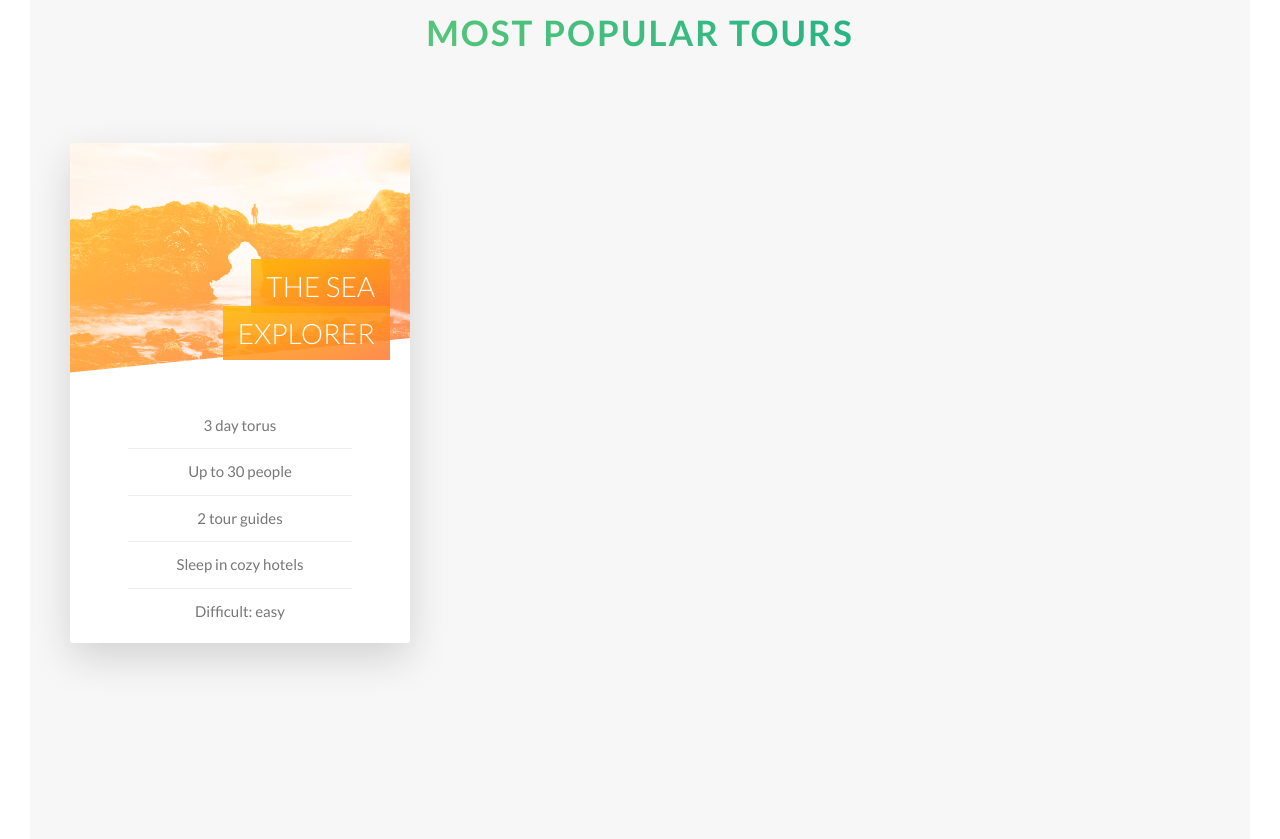
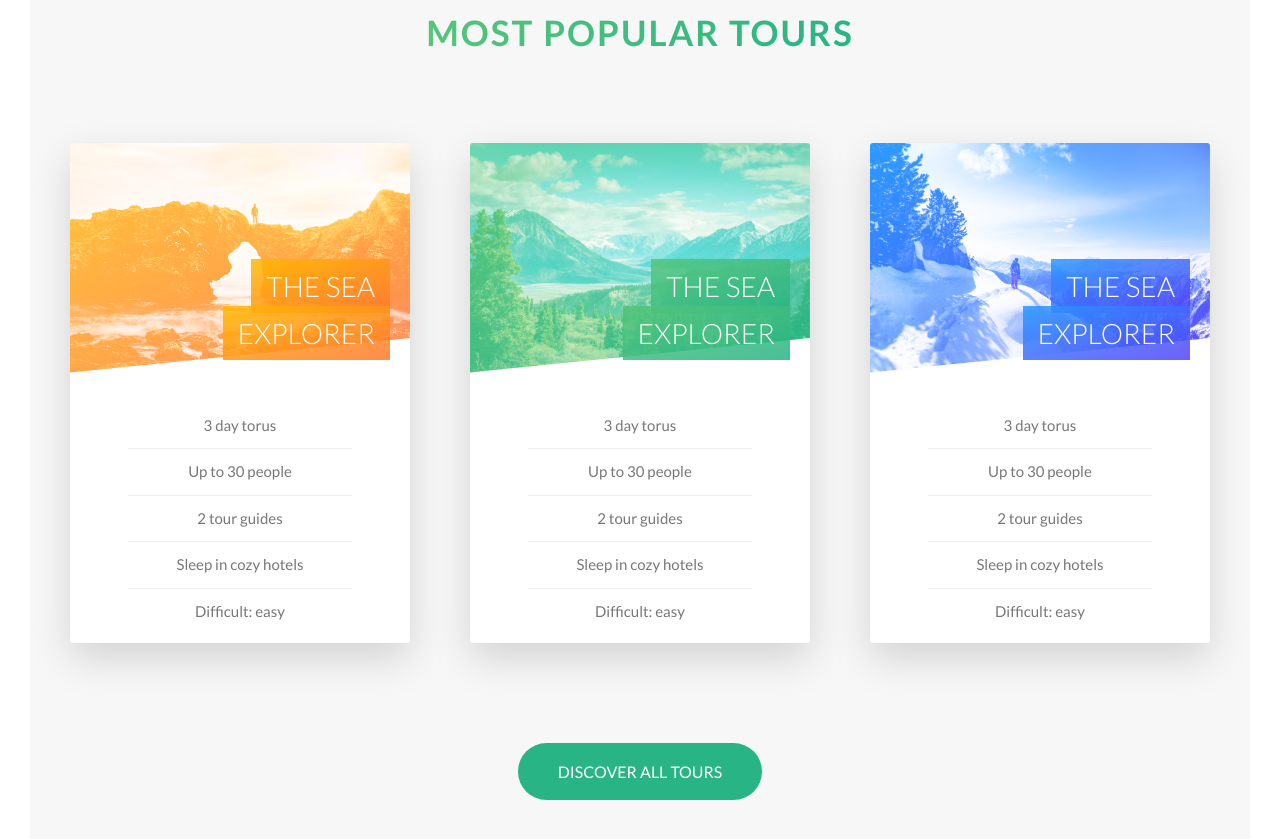
Before and after one commit to phongluudn1997/1-Natours, a website: page index.html in a window 1280 px wide. Shown: the part 2372-3211 px from the top of the page. Drawn offline with Linux system fonts and the light colour scheme.

Commit message:
added: finished section tour

```diff
--- a/index.html
+++ b/index.html
@@ -1,13 +1,11 @@
 <!DOCTYPE html>
 <html lang="en">
+
 <head>
   <meta charset="UTF-8" />
   <meta name="viewport" content="width=device-width, initial-scale=1.0" />
 
-    <link
-      href="https://fonts.googleapis.com/css?family=Lato:100,300,400,700,900"
-      rel="stylesheet"
-    />
+  <link href="https://fonts.googleapis.com/css?family=Lato:100,300,400,700,900" rel="stylesheet" />
 
   <link rel="stylesheet" href="css/icon-font.css" />
   <link rel="stylesheet" href="css/style.css" />
@@ -15,6 +13,7 @@
 
   <title>Natours | Exciting tours for adventurous people</title>
 </head>
+
 <body>
   <header class="header">
     <div class="header__logo-box">
@@ -63,19 +62,9 @@
         </div>
         <div class="col-1-of-2">
           <div class="composition">
-              <img
-                src="img/nat-1-large.jpg"
-                alt="Photo 1"
-                class="composition__photo composition__photo--p1"
-              /><img
-                src="img/nat-2-large.jpg"
-                alt="Photo 2"
-                class="composition__photo composition__photo--p2"
-              /><img
-                src="img/nat-3-large.jpg"
-                alt="Photo 3"
-                class="composition__photo composition__photo--p3"
-              />
+            <img src="img/nat-1-large.jpg" alt="Photo 1" class="composition__photo composition__photo--p1" /><img
+              src="img/nat-2-large.jpg" alt="Photo 2" class="composition__photo composition__photo--p2" /><img
+              src="img/nat-3-large.jpg" alt="Photo 3" class="composition__photo composition__photo--p3" />
           </div>
         </div>
       </div>
@@ -147,7 +136,8 @@
               <div class="card__picture card__picture--1">&nbsp;</div>
               <h4 class="card__heading">
                 <span class="card__heading-span card__heading-span--1">
-                    The sea explorer</h4>
+                  The sea explorer
+              </h4>
               </span>
               <div class="card__details">
                 <ul>
@@ -160,12 +150,79 @@
               </div>
             </div>
             <div class="card__side card__side--back card__side--back-1">
-                BACK
+              <div class="card__cta">
+                <div class="card__price-box">
+                  <p class="card__price-only">Only</p>
+                  <p class="card__price-value">$297</p>
+                </div>
+                <a href="#" class="btn btn--white">Book now</a>
               </div>
             </div>
           </div>
-          <div class="col-1-of-3"></div>
-          <div class="col-1-of-3"></div>
+        </div>
+        <div class="col-1-of-3">
+          <div class="card">
+            <div class="card__side card__side--front">
+              <div class="card__picture card__picture--2">&nbsp;</div>
+              <h4 class="card__heading">
+                <span class="card__heading-span card__heading-span--2">
+                  The sea explorer
+              </h4>
+              </span>
+              <div class="card__details">
+                <ul>
+                  <li>3 day torus</li>
+                  <li>Up to 30 people</li>
+                  <li>2 tour guides</li>
+                  <li>Sleep in cozy hotels</li>
+                  <li>Difficult: easy</li>
+                </ul>
+              </div>
+            </div>
+            <div class="card__side card__side--back card__side--back-2">
+              <div class="card__cta">
+                <div class="card__price-box">
+                  <p class="card__price-only">Only</p>
+                  <p class="card__price-value">$297</p>
+                </div>
+                <a href="#" class="btn btn--white">Book now</a>
+              </div>
+            </div>
+          </div>
+        </div>
+        <div class="col-1-of-3">
+          <div class="card">
+            <div class="card__side card__side--front">
+              <div class="card__picture card__picture--3">&nbsp;</div>
+              <h4 class="card__heading">
+                <span class="card__heading-span card__heading-span--3">
+                  The sea explorer
+              </h4>
+              </span>
+              <div class="card__details">
+                <ul>
+                  <li>3 day torus</li>
+                  <li>Up to 30 people</li>
+                  <li>2 tour guides</li>
+                  <li>Sleep in cozy hotels</li>
+                  <li>Difficult: easy</li>
+                </ul>
+              </div>
+            </div>
+            <div class="card__side card__side--back card__side--back-3">
+              <div class="card__cta">
+                <div class="card__price-box">
+                  <p class="card__price-only">Only</p>
+                  <p class="card__price-value">$297</p>
+                </div>
+                <a href="#" class="btn btn--white">Book now</a>
+              </div>
+            </div>
+          </div>
+        </div>
+      </div>
+      <div class="u-center-text u-margin-top-huge">
+        <a href="#" class="btn btn--green">Discover all tours</a>
       </div>
     </section>
   </main>
@@ -196,4 +253,5 @@
       </div>
     </section> -->
 </body>
+
 </html>
--- a/sass/base/_utilities.scss
+++ b/sass/base/_utilities.scss
@@ -12,3 +12,11 @@
 .u-margin-bottom-small {
   margin-bottom: 1.5rem;
 }
+
+.u-margin-top-big {
+  margin-top: 8rem;
+}
+
+.u-margin-top-huge {
+  margin-top: 10rem;
+}
--- a/sass/components/_button.scss
+++ b/sass/components/_button.scss
@@ -30,6 +30,14 @@
     color: $color-gray-dark;
     &::after {
       background-color: $color-white;
+    }
+  }
+
+  &--green {
+    background-color: $color-primary-dark;
+    color: $color-white;
+    &::after {
+      background-color: $color-primary-dark;
     }
   }
 
--- a/sass/components/_card.scss
+++ b/sass/components/_card.scss
@@ -30,6 +30,22 @@
           $color-secondary-dark
         );
       }
+
+      &-2 {
+        background-image: linear-gradient(
+          to right bottom,
+          $color-primary-light,
+          $color-primary-dark
+        );
+      }
+
+      &-3 {
+        background-image: linear-gradient(
+          to right bottom,
+          $color-tertiary-light,
+          $color-tertiary-dark
+        );
+      }
     }
   }
 
@@ -58,11 +74,21 @@
     }
 
     &--2 {
-      background-image: url(../../img/nat-5.jpg);
+      background-image: linear-gradient(
+          to right bottom,
+          $color-primary-light,
+          $color-primary-dark
+        ),
+        url(../../img/nat-6.jpg);
     }
 
     &--3 {
-      background-image: url(../../img/nat-5.jpg);
+      background-image: linear-gradient(
+          to right bottom,
+          $color-tertiary-light,
+          $color-tertiary-dark
+        ),
+        url(../../img/nat-7.jpg);
     }
   }
 
@@ -89,6 +115,20 @@
         rgba($color-secondary-dark, 0.85)
       );
     }
+    &--2 {
+      background-image: linear-gradient(
+        to right bottom,
+        rgba($color-primary-light, 0.85),
+        rgba($color-primary-dark, 0.85)
+      );
+    }
+    &--3 {
+      background-image: linear-gradient(
+        to right bottom,
+        rgba($color-tertiary-light, 0.85),
+        rgba($color-tertiary-dark, 0.85)
+      );
+    }
   }
 
   &__details {
@@ -110,4 +150,28 @@
       }
     }
   }
+
+  &__cta {
+    position: absolute;
+    top: 50%;
+    left: 50%;
+    transform: translate(-50%, -50%);
+    width: 90%;
+    text-align: center;
+  }
+
+  &__price-box {
+    margin-bottom: 8rem;
+    color: $color-white;
+  }
+
+  &__price-only {
+    font-size: 1.4rem;
+    text-transform: uppercase;
+  }
+
+  &__price-value {
+    font-size: 6rem;
+    font-weight: 100;
+  }
 }
--- a/sass/pages/home.scss
+++ b/sass/pages/home.scss
@@ -24,7 +24,7 @@
 }
 
 .section-tours {
-  padding: 25rem 0 50rem;
+  padding: 25rem 0 15rem;
   background-color: $color-gray-light-1;
   margin-top: -12rem;
 }
```
Also changed, not shown: css/style.css. Lines whose indentation alone changed are shown as unchanged.
